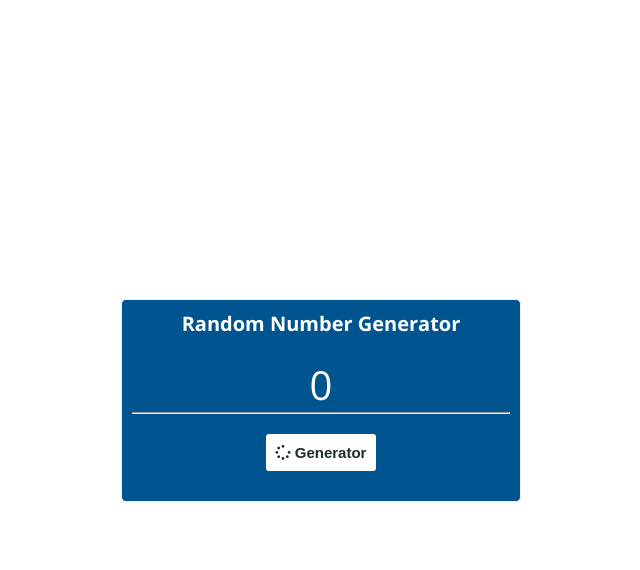
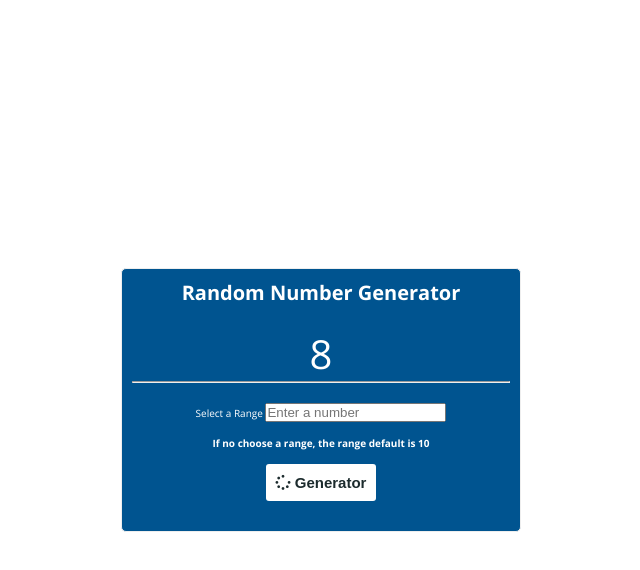
Before and after one commit to paulobrun0/RandomNumberGenerator, a plain HTML site: page index.html in a window 1280 px wide. Both pictures are taken after a click on the button "Generator". Shown: the whole page, without its empty margins (319-959 px from the left). Drawn offline with nearby package versions, Linux system fonts and the light colour scheme.

Commit message:
JS completed, added an option to choose a numerical range to generate the numbers

```diff
--- a/index.html
+++ b/index.html
@@ -3,7 +3,7 @@
   <head>
     <meta charset="UTF-8" />
     <meta name="viewport" content="width=device-width, initial-scale=1.0" />
-    <title>Document</title>
+    <title>Random Number Generator</title>
     <script
       src="https://kit.fontawesome.com/1935d064dd.js"
       crossorigin="anonymous"
@@ -14,9 +14,24 @@
     <div class="container">
       <div class="counter-div">
         <h1>Random Number Generator</h1>
-        <span class="count number">0</span>
+        <span class="number">0</span>
         <hr />
         <div class="buttons">
+          <label for="interval">Select a Range</label>
+          <input
+            type="number"
+            name="interval"
+            id="intervalNumber"
+            min="1"
+            placeholder="Enter a number
+          "
+          />
+          <br />
+          <br />
+          <strong
+            ><span>If no choose a range, the range default is 10</span></strong
+          >
+          <br /><br />
           <button class="generate">
             <i class="fas fa-spinner reset"></i>
             Generator
--- a/src/js/script.js
+++ b/src/js/script.js
@@ -0,0 +1,19 @@
+const number = document.querySelector(".number");
+const intervalNumber = document.querySelector("#intervalNumber");
+const btnGenerate = document.querySelector(".generate");
+
+const generateNumber = () => {
+  let intervalNumberChoise = +intervalNumber.value;
+
+  if (!intervalNumberChoise) {
+    const randomNumber = Math.floor(Math.random() * 10);
+    number.innerHTML = randomNumber;
+  } else {
+    const randomNumber = Math.floor(Math.random() * intervalNumberChoise + 1);
+    number.innerHTML = randomNumber;
+  }
+};
+
+btnGenerate.addEventListener("click", () => {
+  generateNumber();
+});
```
